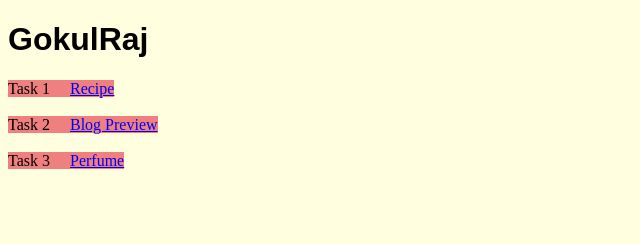
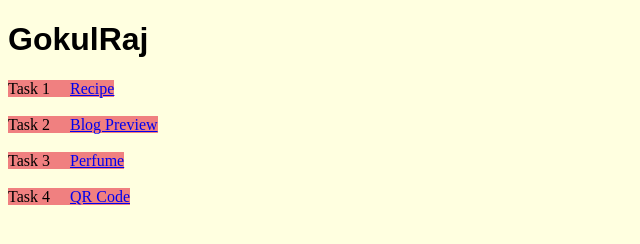
Before and after one commit to Gokul-Raj-12/FrontendProjects, a plain HTML site: page index.html in a window 1280 px wide. Shown: the whole page, without its empty margins (0-640 px from the left). Drawn offline with Linux system fonts and the light colour scheme.

Commit message:
added task 4
updating

```diff
--- a/index.html
+++ b/index.html
@@ -14,6 +14,7 @@
         <span style="background-color: lightcoral;">Task 1&nbsp;&nbsp;&nbsp;&nbsp;&nbsp;<a href="./HTML_CSS+Newbie/1_Recipe/index.html">Recipe</a></span><br><br>
         <span style="background-color: lightcoral;">Task 2&nbsp;&nbsp;&nbsp;&nbsp;&nbsp;<a href="./HTML_CSS+Newbie/2_Blog_Preview/index.html">Blog Preview</a></span><br><br>
         <span style="background-color: lightcoral;">Task 3&nbsp;&nbsp;&nbsp;&nbsp;&nbsp;<a href="./HTML_CSS+Newbie/3_PerfumeAD/index.html">Perfume</a></span><br><br>
+        <span style="background-color: lightcoral;">Task 4&nbsp;&nbsp;&nbsp;&nbsp;&nbsp;<a href="./HTML_CSS+Newbie/4_QR_Component/index.html">QR Code</a></span><br><br>
     </main>
 
 </body>
```
